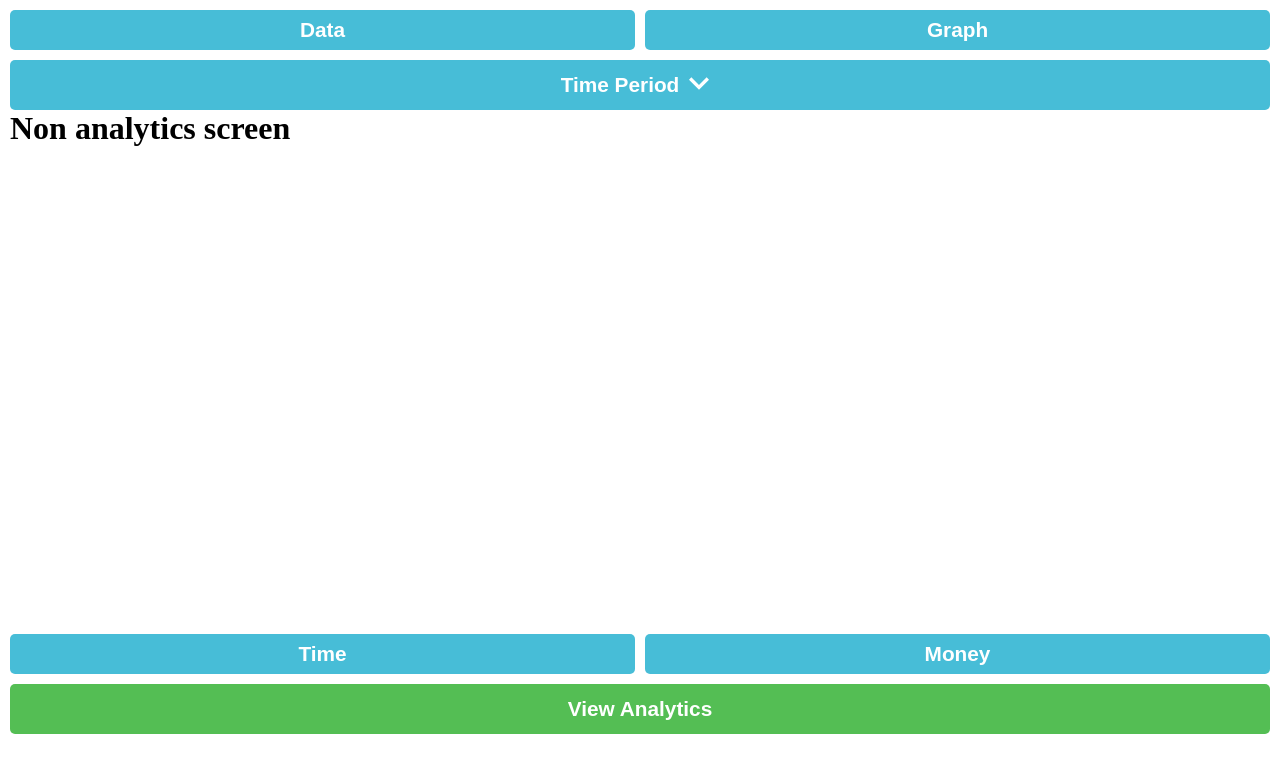
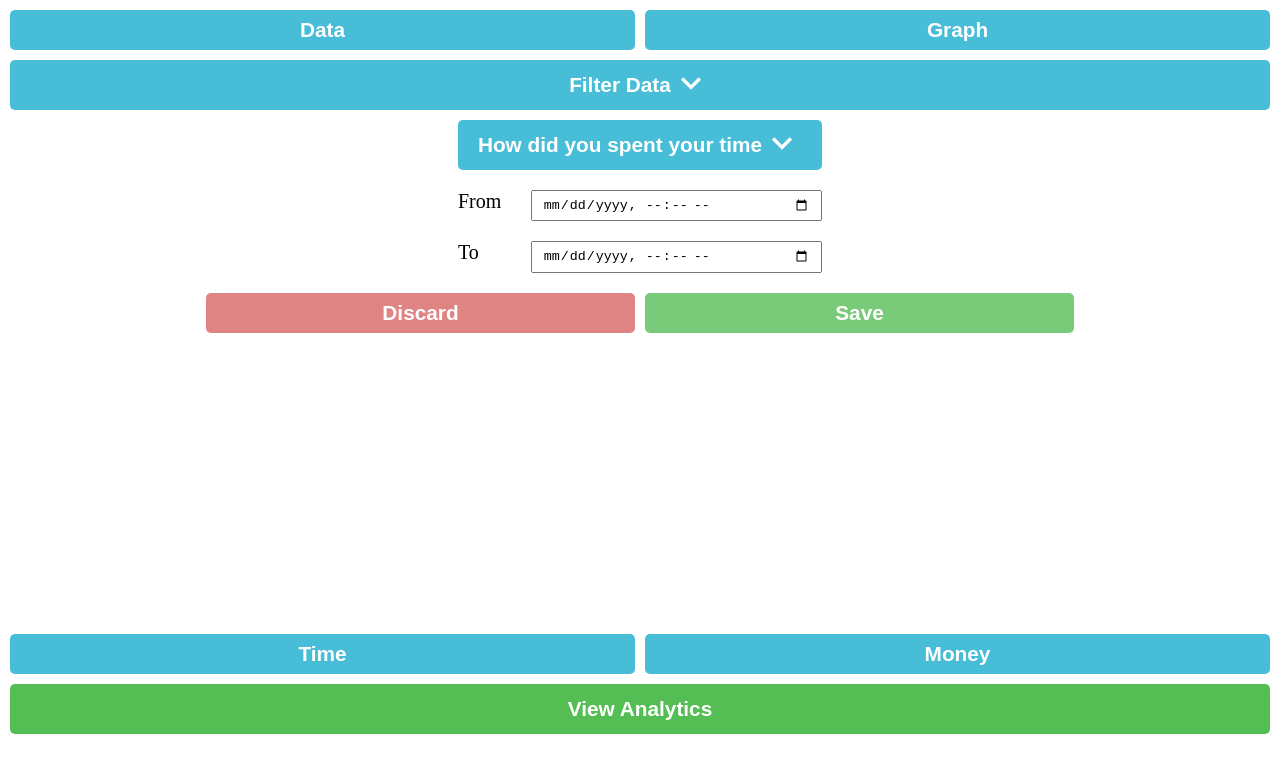
Before and after one commit to Dasharath9920/whats-my-status, a React (Create React App) app in the folder app/: page / in a window 1280 px wide. Both pictures are taken after a click on the button "View Analytics". Shown: the top 772 px of the page. Built offline with nearby package versions, Linux system fonts and the light colour scheme.

Commit message:
feat(app): add editor and analytic feature

```diff
--- a/app/src/App.css
+++ b/app/src/App.css
@@ -33,7 +33,19 @@
   background-color: rgb(84, 190, 84);
 }
 
-.btn-analytics:hover{
+.btn-save{
+  background-color: rgb(121, 202, 121);
+}
+
+.btn-discard{
+  background-color: rgb(223, 131, 131);
+}
+
+.btn-discard:hover{
+  background-color: rgb(233, 51, 51);
+}
+
+.btn-analytics:hover, .btn-save:hover{
   background-color: rgb(81, 179, 81);
 }
 
@@ -56,3 +68,31 @@
 .list-item:hover{
   background-color: rgb(199, 217, 232);
 }
+
+.analytic-container{
+  width: 100%;
+  height: 80%;
+  padding: 10px;
+}
+
+.editor{
+  font-size: 20px;
+  display: flex;
+  flex-direction: column;
+  align-items: center;
+}
+
+.editor-btns{
+  width: 70%;
+}
+
+.time-container{
+  margin: 20px 0px;
+  display: flex;
+  justify-content: space-between;
+}
+
+.date-time-block{
+  width: 80%;
+  padding: 5px 10px;
+}
--- /dev/null
+++ b/app/src/components/Analytics.js
@@ -0,0 +1,31 @@
+import React, {useState, useEffect} from 'react';
+import { useSelector, useDispatch } from 'react-redux';
+
+function Analytics() {
+
+  const myState = useSelector(state => state.updateProperties);
+  const [mode, setMode] = useState(myState.analyticType);
+  const [timeFilter, setTimeFilter] = useState(myState.timeFilter);
+
+  var data = [];
+
+  const getData = () => {
+
+  }
+
+  useEffect(() => {
+    setMode(myState.analyticType);
+    setTimeFilter(myState.timeFilter);
+
+  },[myState.analyticType, myState.timeFilter]);
+
+
+
+  return (
+    <div className='analytics'>
+        {mode}
+    </div>
+  )
+}
+
+export default Analytics;
--- a/app/src/components/Controls.js
+++ b/app/src/components/Controls.js
@@ -7,15 +7,12 @@ function Controls() {
   const myState = useSelector(state => state.updateProperties);
   const dispatch = useDispatch();
 
-  const [property, setProperty] = useState(myState.property);
   const [analyticMode, setAnalyticMode] = useState(true);
 
   const setPropertyType = (propertyType) => {
-    setProperty(propertyType);
-
     dispatch({
         type: actionTypes.UPDATE_PROPERTY,
-        property: property
+        property: propertyType
     })
   }
 
--- /dev/null
+++ b/app/src/components/Editor.js
@@ -0,0 +1,67 @@
+import React, {useState, useEffect} from 'react';
+import { useSelector, useDispatch } from 'react-redux';
+import KeyboardArrowDownIcon from '@mui/icons-material/KeyboardArrowDown';
+import KeyboardArrowUpIcon from '@mui/icons-material/KeyboardArrowUp';
+
+function Editor() {
+
+  const myState = useSelector(state => state.updateProperties);
+  const [property, setProperty] = useState(myState.property);
+  const [expand, setExpand] = useState(false);
+  const [place, setPlace] = useState('');
+
+  const timeSpentOn = {
+    WASTED_TIME: 'wasted time',
+    OFFICE_WORK: 'office work',
+    IMPROVEd_SKILLS: 'improving skills',
+    ROAMING_OUTSIDE: 'roaming outside',
+    OUTSIDE_ON_WORK: 'went out for work',
+    SLEEP: 'sleeping',
+    WORKOUT: 'had a workout',
+    SPORTS: 'playing games'
+  }
+
+  const updateTimeFilter = (timeSpent) => {
+    setPlace(timeSpent);
+  };
+
+  useEffect(() => {
+    setProperty(myState.property);
+  },[myState.property]);
+
+  return (
+    <div className='editor'>
+        {property === 'time' &&
+            <div className='editor-time-container'>
+                <div className="place-container">
+                    <button onClick={() => setExpand(!expand)}>How did you spent your time <span>{!expand? <KeyboardArrowDownIcon sx={{fontSize: 40}}/>: <KeyboardArrowUpIcon sx={{fontSize: 40}}/> }</span></button>
+                    {expand &&
+                        <ul className='time-list'>
+                            {Object.keys(timeSpentOn).map((timeSpent,index) =>
+                                <li key={index} className='list-item' onClick={(e) => updateTimeFilter(timeSpent)}>{timeSpentOn[timeSpent]}</li>
+                            )}
+                        </ul>
+                    }
+                </div>
+
+                <div className="time-container">
+                    <label htmlFor="fromTime" className='time-label'>From </label>
+                    <input type="datetime-local" id='fromTime' name='fromTime' className='date-time-block'/>
+                </div>
+
+                <div className="time-container">
+                    <label htmlFor="toTime" className='time-label'>To </label>
+                    <input type="datetime-local" id='toTime' name='toTime' className='date-time-block'/>
+                </div>
+            </div>
+        }
+
+        <div className="control-btns editor-btns">
+            <button className='btn-discard'>Discard</button>
+            <button className='btn-save'>Save</button>
+        </div>
+    </div>
+  )
+}
+
+export default Editor;
--- a/app/src/components/Screen.js
+++ b/app/src/components/Screen.js
@@ -3,6 +3,8 @@ import {useSelector, useDispatch} from 'react-redux'
 import KeyboardArrowDownIcon from '@mui/icons-material/KeyboardArrowDown';
 import KeyboardArrowUpIcon from '@mui/icons-material/KeyboardArrowUp';
 import actionTypes from '../reducers/actionTypes';
+import Analytics from './Analytics';
+import Editor from './Editor';
 
 function Screen() {
 
@@ -10,8 +12,8 @@ function Screen() {
   const dispatch = useDispatch();
 
   const [expand, setExpand] = useState(false);
-  const [analyticType, setAnalyticType] = useState(myState.analyticType);
   const [analyticMode, setAnalyticMode] = useState(myState.analyticMode);
+  const [timeFilter, setTimeFilter] = useState(myState.timeFilter);
 
   const timeOptions = {
     TODAY: 'Today',
@@ -24,7 +26,19 @@ function Screen() {
   }
 
   const setAnalytics = (analyticType) => {
-    setAnalyticType(analyticType);
+    dispatch({
+      type: actionTypes.UPDATE_ANALYTIC_TYPE,
+      analyticType: analyticType
+    });
+  }
+
+  const updateTimeFilter = (filterType) => {
+    setTimeFilter(filterType);
+
+    dispatch({
+      type: actionTypes.UPDATE_TIME_FILTERS,
+      timeFilter: timeFilter
+    });
   }
 
   useEffect(() => {
@@ -39,16 +53,20 @@ function Screen() {
         </div>
 
         <div className="time-period">
-            <button onClick={() => setExpand(!expand)}>Time Period <span>{!expand? <KeyboardArrowDownIcon sx={{fontSize: 40}}/>: <KeyboardArrowUpIcon sx={{fontSize: 40}}/> }</span></button>
+            <button onClick={() => setExpand(!expand)}>Filter Data <span>{!expand? <KeyboardArrowDownIcon sx={{fontSize: 40}}/>: <KeyboardArrowUpIcon sx={{fontSize: 40}}/> }</span></button>
             {expand &&
-                <ul className='time-list'>
-                    {Object.keys(timeOptions).map((timePeriod,index) => <li key={index} className='list-item'>{timeOptions[timePeriod]}</li>)}
-                </ul>
+              <ul className='time-list'>
+                  {Object.keys(timeOptions).map((timePeriod,index) =>
+                    <li key={index} className='list-item' onClick={(e) => updateTimeFilter(timePeriod)}>{timeOptions[timePeriod]}</li>
+                  )}
+              </ul>
             }
         </div>
-        <div className="analytics">
-            {analyticMode && <h1>Analytics screen</h1> }
-            {!analyticMode && <h1>Non analytics screen</h1> }
+
+        <div className="analytic-container">
+          {analyticMode && <Analytics /> }
+
+          {!analyticMode && <Editor />}
         </div>
     </div>
   )
--- a/app/src/reducers/actionTypes.js
+++ b/app/src/reducers/actionTypes.js
@@ -1,7 +1,8 @@
 const actionTypes = {
     'UPDATE_PROPERTY': 'update_property',
     'UPDATE_ANALYTIC_MODE': 'update_analytic_mode',
-    'UPDATE_ANALYTIC_TYPE': 'update_analytic_type'
+    'UPDATE_ANALYTIC_TYPE': 'update_analytic_type',
+    'UPDATE_TIME_FILTERS': 'update_time_filters'
 }
 
 export default actionTypes;
--- a/app/src/reducers/updateProperties.js
+++ b/app/src/reducers/updateProperties.js
@@ -3,7 +3,8 @@ import actionTypes from "./actionTypes";
 const initializer = {
     property: 'time',
     analyticMode: true,
-    analyticType: 'data'
+    analyticType: 'data',
+    timeFilter: 'Today'
 };
 
 const updateProperties = (state=initializer, action) => {
@@ -20,6 +21,10 @@ const updateProperties = (state=initializer, action) => {
             return {...state, analyticType: action.analyticType};
         }
 
+        case actionTypes.UPDATE_TIME_FILTERS: {
+            return {...state, timeFilter: action.timeFilter};
+        }
+
         default:
             return state;
     }
```
